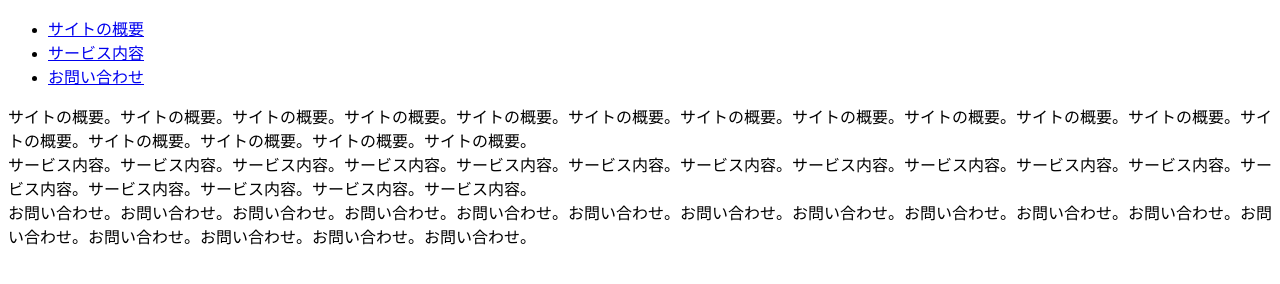
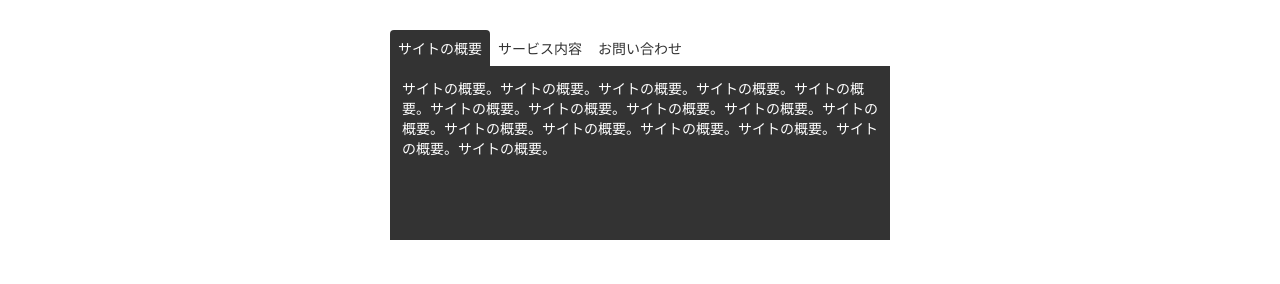
Before and after one commit to chikamasuda/tabu-menu, a plain HTML site: page index.html in a window 1280 px wide. Drawn offline with Linux system fonts and the light colour scheme.

Commit message:
タブ完成

```diff
--- a/css/styles.css
+++ b/css/styles.css
@@ -0,0 +1,47 @@
+body {
+  font-size: 14px;
+}
+
+.container {
+  margin: 30px auto;
+  width: 500px;
+}
+
+.menu {
+  list-style: none;
+  padding: 0;
+  margin: 0;
+  display: flex;
+}
+
+.menu li a {
+  display: inline-block;
+  width: 100px;
+  text-align: center;
+  padding: 8px 0;
+  color: #333;
+  text-decoration: none;
+  border-radius: 4px 4px 0 0;
+}
+
+.menu li a.active {
+  background: #333;
+  color: #fff;
+}
+
+.menu li a:not(.active):hover {
+  opacity: 0.5;
+  transition: opacity 0.4s;
+}
+
+.content.active {
+  background: #333;
+  color: #fff;
+  display: block;
+  min-height: 150px;
+  padding: 12px;
+}
+
+.content {
+  display: none;
+}
--- a/index.html
+++ b/index.html
@@ -10,18 +10,18 @@
 <body>
   <div class="container">
     <ul class="menu">
-      <li><a href="#">サイトの概要</a></li>
-      <li><a href="#">サービス内容</a></li>
-      <li><a href="#">お問い合わせ</a></li>
+      <li><a href="#" class="active" data-id="about">サイトの概要</a></li>
+      <li><a href="#" data-id="service">サービス内容</a></li>
+      <li><a href="#" data-id="contact">お問い合わせ</a></li>
     </ul>
 
-    <section class="content">
+    <section class="content active" id="about">
       サイトの概要。サイトの概要。サイトの概要。サイトの概要。サイトの概要。サイトの概要。サイトの概要。サイトの概要。サイトの概要。サイトの概要。サイトの概要。サイトの概要。サイトの概要。サイトの概要。サイトの概要。サイトの概要。
     </section>
-    <section class="content">
+    <section class="content" id="service">
       サービス内容。サービス内容。サービス内容。サービス内容。サービス内容。サービス内容。サービス内容。サービス内容。サービス内容。サービス内容。サービス内容。サービス内容。サービス内容。サービス内容。サービス内容。サービス内容。
     </section>
-    <section class="content">
+    <section class="content" id="contact">
       お問い合わせ。お問い合わせ。お問い合わせ。お問い合わせ。お問い合わせ。お問い合わせ。お問い合わせ。お問い合わせ。お問い合わせ。お問い合わせ。お問い合わせ。お問い合わせ。お問い合わせ。お問い合わせ。お問い合わせ。お問い合わせ。
     </section>
   </div>
--- a/js/main.js
+++ b/js/main.js
@@ -0,0 +1,21 @@
+'use strict';
+
+{
+  const menuItems = document.querySelectorAll('.menu li a');
+  const content = document.querySelectorAll('.content');
+
+  menuItems.forEach(clickedItem => {
+    clickedItem.addEventListener('click', e => {
+      e.preventDefault();
+      menuItems.forEach(item => {
+        item.classList.remove('active');
+      })
+      clickedItem.classList.add('active');
+
+      content.forEach(content => {
+        content.classList.remove('active');
+      })
+      document.getElementById(clickedItem.dataset.id).classList.add('active');
+    })
+  })
+}
```
